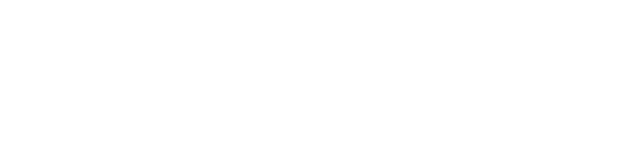
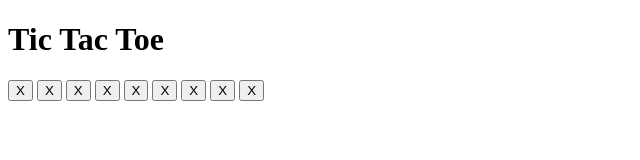
Before and after one commit to IshankChopra/tic-tac-toe, a plain HTML site: page index.html in a window 1280 px wide. Shown: the whole page, without its empty margins (0-640 px from the left). Drawn offline with Linux system fonts and the light colour scheme.

Commit message:
create button

```diff
--- a/index.html
+++ b/index.html
@@ -5,5 +5,22 @@
     <meta name="viewport" content="width=device-width, initial-scale=1.0" />
     <title>Tic-Tac-Toe Game</title>
   </head>
-  <body></body>
+  <body>
+    <main>
+      <h1>Tic Tac Toe</h1>
+      <div class="container">
+        <div class="game">
+          <button class="box">X</button>
+          <button class="box">X</button>
+          <button class="box">X</button>
+          <button class="box">X</button>
+          <button class="box">X</button>
+          <button class="box">X</button>
+          <button class="box">X</button>
+          <button class="box">X</button>
+          <button class="box">X</button>
+        </div>
+      </div>
+    </main>
+  </body>
 </html>
```
